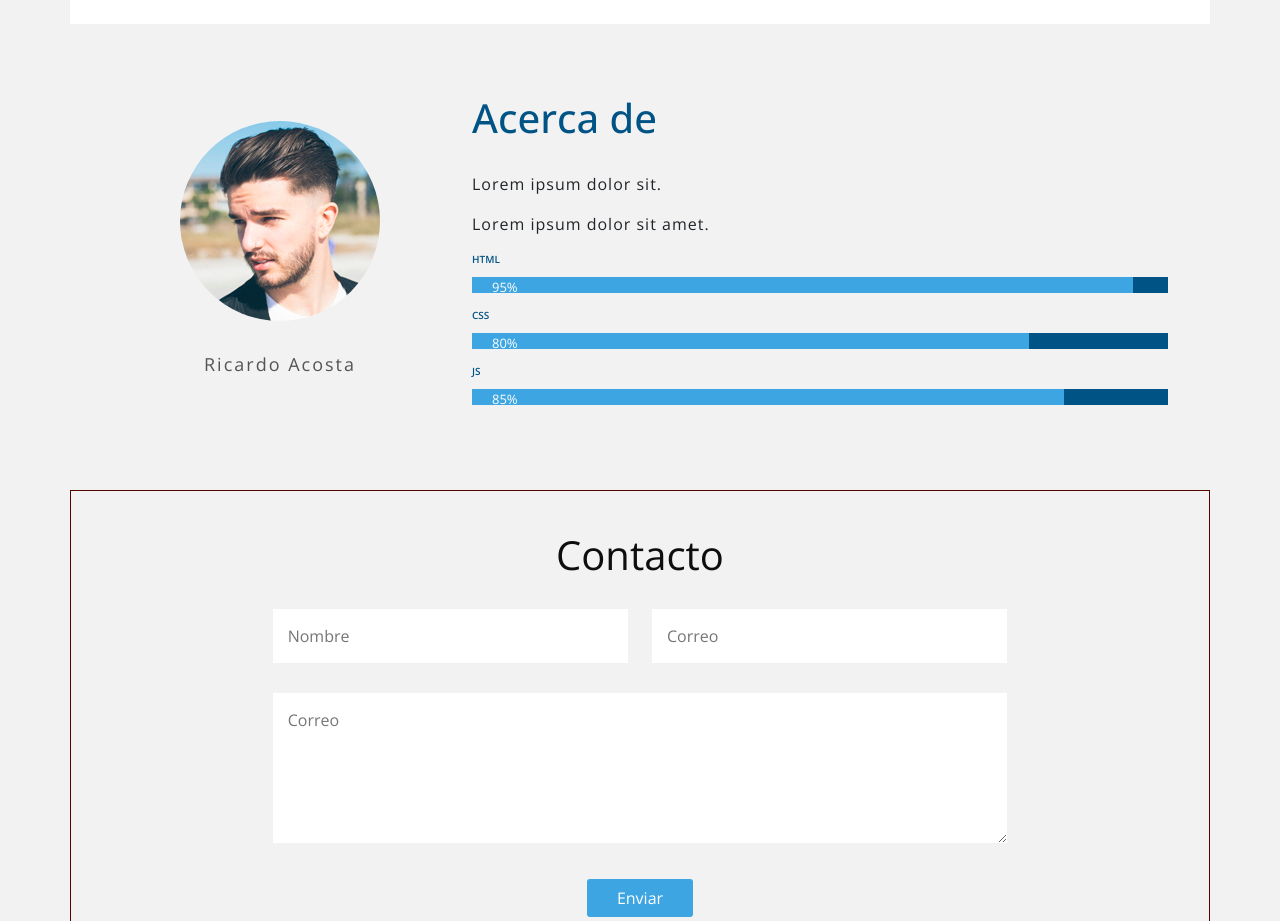
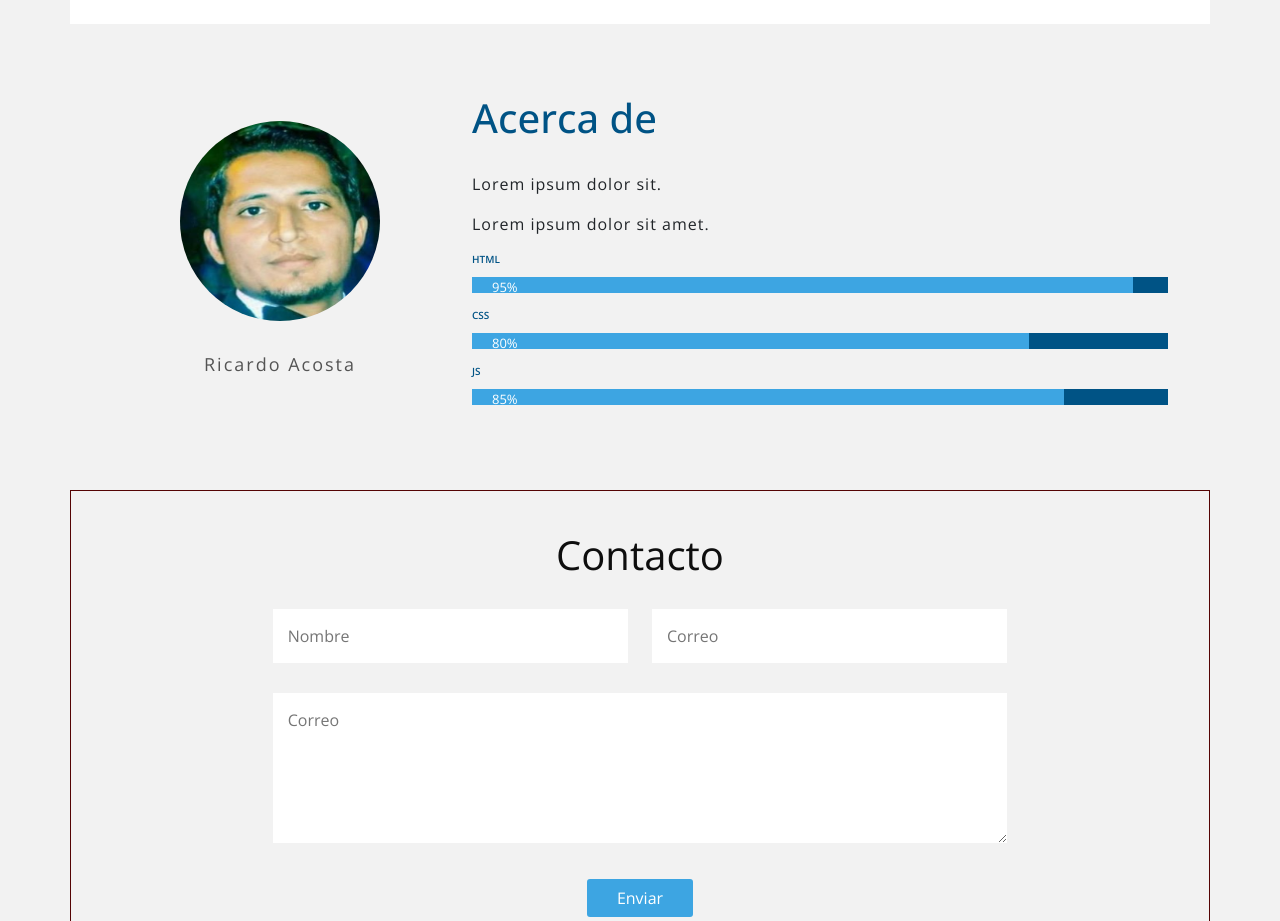
Before and after one commit to RicardoAcostaMorales/Portafolio, a website: page index.html in a window 1280 px wide. Shown: the part 1289-2210 px from the top of the page. Drawn offline with nearby package versions, Linux system fonts and the light colour scheme.

Commit message:
Commit changes
Commit changes

```diff
--- a/index.html
+++ b/index.html
@@ -173,7 +173,7 @@
             <!-- seccion acerca de  -->
             <div class="row acerca-de align-items-center">
                 <div class="col-12 col-lg-4 foto">
-                    <img src="img/foto.jpg" class="rounded-circle img-fluid" alt="">
+                    <img src="img/copia.png" class="rounded-circle img-fluid" alt="">
                     <p class="nombre">Ricardo Acosta</p>
                 </div>
                 <div class="col-12 col-lg-8 info">
```
